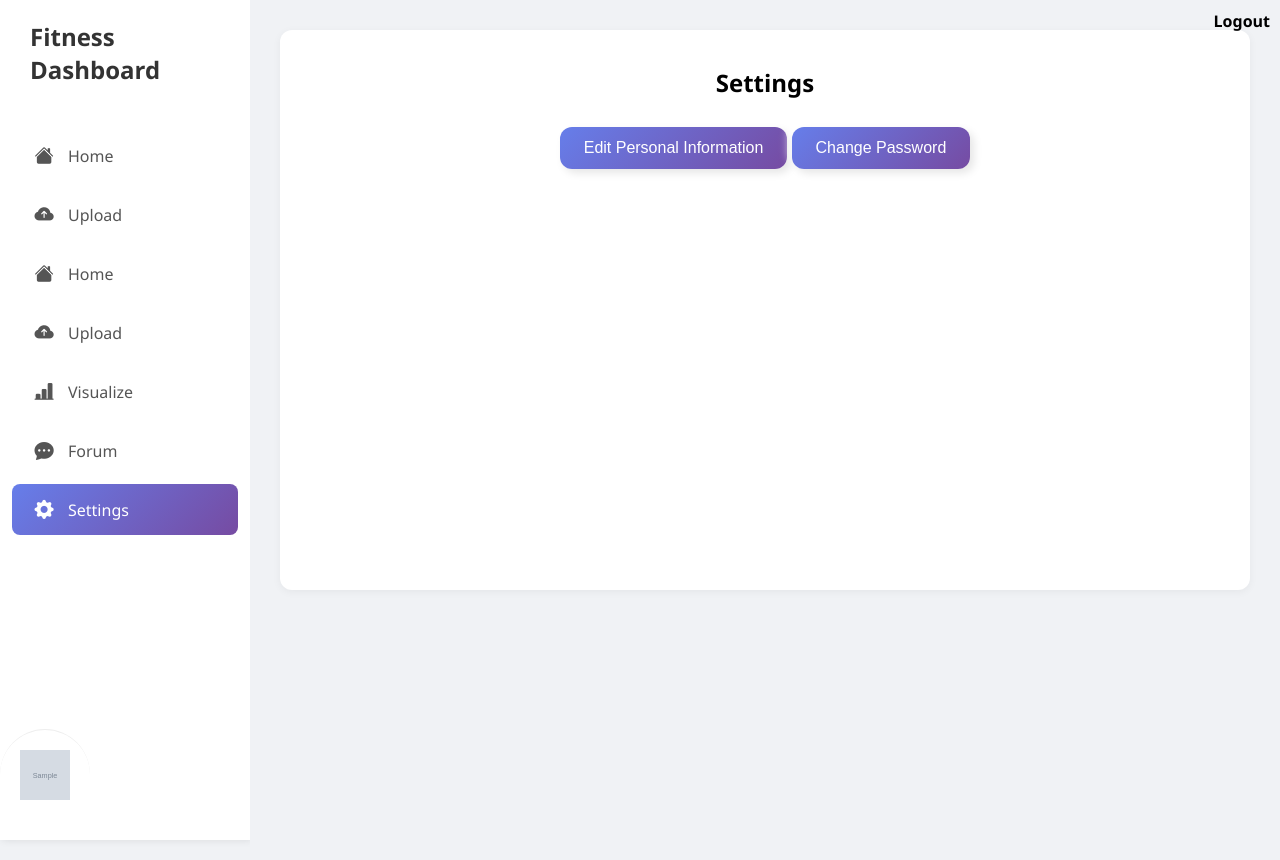
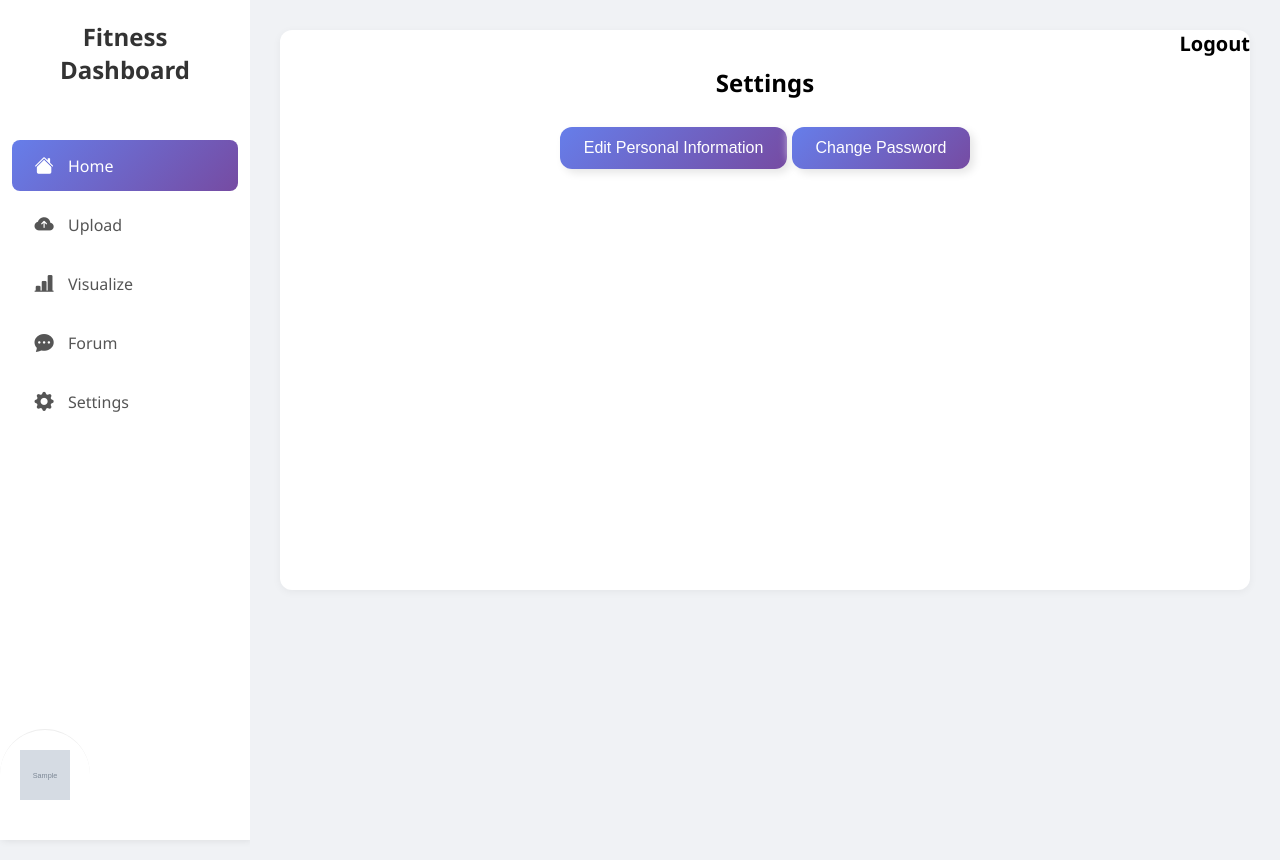
Before and after one commit to CallMeHeiSir/CITS5505_Group_project, a Flask app: page /settings in a window 1280 px wide. Run offline with Flask 3, Linux system fonts and the light colour scheme; a user stored in the database is signed in; tables that the repository leaves empty hold one stand-in row (values such as "Sample post"); grey boxes marked "Sample" are stand-in pictures.

Commit message:
Revise some path about html

```diff
--- a/backend/static/css/style.css
+++ b/backend/static/css/style.css
@@ -38,6 +38,8 @@ html, body {
   color: #333;
   margin: 0 20px 40px 20px;
   padding: 0 10px;
+  margin-bottom: 50px; /* 减少底部的间距 */
+  text-align: center; /* 确保居中 */
 }
 
 .side-nav .side-item {
@@ -1323,6 +1325,8 @@ a.btn-gradient:hover {
 /* 用户头像样式 */
 .user-profile {
   position: relative;
+  margin-top: 50px; /* 去掉顶部的默认间距 */
+  text-align: center; /* 确保头像居中 */
   display: inline-block;
   width: 50px;
   height: 50px;
@@ -1340,15 +1344,15 @@ a.btn-gradient:hover {
 /* 左上角 Logout 链接样式 */
 .top-logout {
   position: absolute;
-  top: 10px;
-  right: 10px;
+  top: 30px;
+  right: 30px;
   z-index: 1000;
 }
 
 .top-logout a {
   color: black;
   text-decoration: none;
-  font-size: 16px;
+  font-size: 20px;
   font-weight: bold;
 }
 
--- a/backend/templates/settings.html
+++ b/backend/templates/settings.html
@@ -22,20 +22,15 @@
       <!-- Sidebar -->
       <nav class="side-nav">
         <div class="logo">Fitness Dashboard</div>
-        <a href="{{ url_for('index') }}" class="side-item"><i class="bi bi-house-fill"></i><span>Home</span></a>
+        <a href="{{ url_for('index') }}" class="side-item active"><i class="bi bi-house-fill"></i><span>Home</span></a>
         <a href="{{ url_for('upload') }}" class="side-item"><i class="bi bi-cloud-arrow-up-fill"></i><span>Upload</span></a>
-        <a href="index.html" class="side-item"><i class="bi bi-house-fill"></i><span>Home</span></a>
-        <a href="upload.html" class="side-item"><i class="bi bi-cloud-arrow-up-fill"></i><span>Upload</span></a>
-        <a href="visualize.html" class="side-item"><i class="bi bi-bar-chart-line-fill"></i><span>Visualize</span></a>
-        <a href="forum.html" class="side-item"><i class="bi bi-chat-dots-fill"></i><span>Forum</span></a>
-        <a href="settings.html" class="side-item active"><i class="bi bi-gear-fill"></i><span>Settings</span></a>
+        <a href="{{ url_for('visualize') }}" class="side-item"><i class="bi bi-bar-chart-line-fill"></i><span>Visualize</span></a>
+        <a href="{{ url_for('forum') }}" class="side-item"><i class="bi bi-chat-dots-fill"></i><span>Forum</span></a>
+        <a href="{{ url_for('settings') }}" class="side-item"><i class="bi bi-gear-fill"></i><span>Settings</span></a>
         <div class="user-profile">
           <!-- 显示用户头像 -->
-          <img
-            src="{{ url_for('static', filename='uploads/' + current_user.avatar) }}"
-            alt="User Avatar"
-            class="user-avatar"
-          />
+          <img src="{{ url_for('static', filename='uploads/' + current_user.avatar) }}" alt="User Avatar" class="user-avatar"/>
+        </div>
       </nav>
 
       <!-- Main Content -->
```
Also changed, not shown: backend/templates/forum copy.html (+9 -18 lines), backend/templates/index.html (+2 -13 lines), backend/templates/upload.html (+5 -5 lines), backend/templates/visualize.html (+4 -3 lines).
